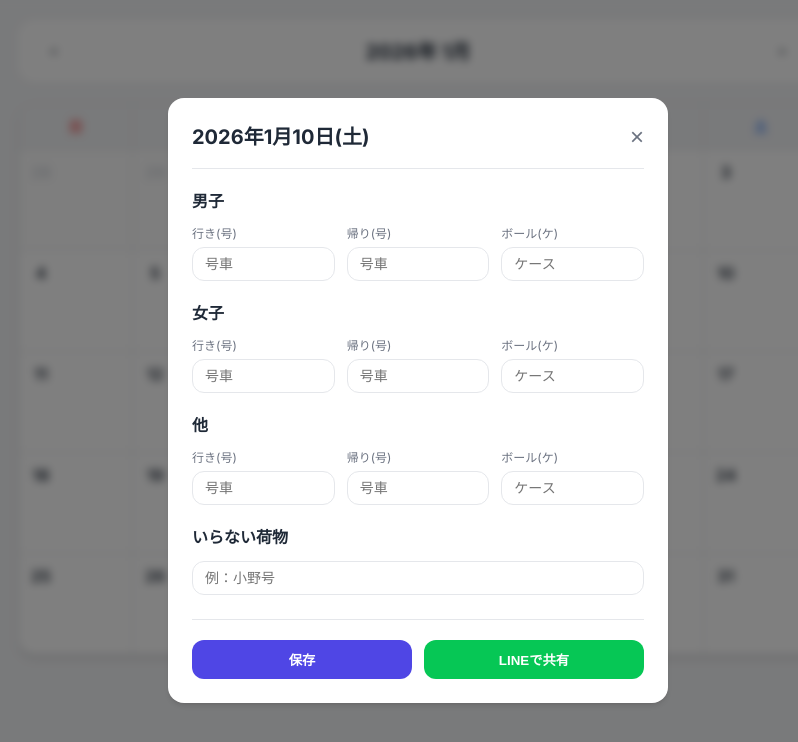
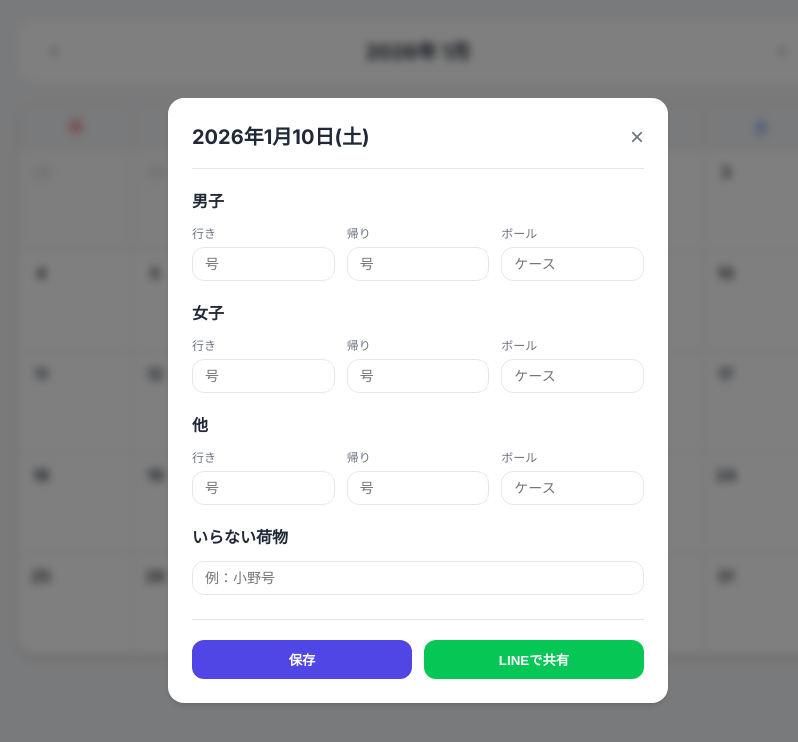
Before and after one commit to skrang0504/antigravity-nimotsu-kanri, a plain HTML site: page index.html in a window 1280 px wide. Both pictures are taken after a click on the element "10". Shown: the whole page, without its empty margins (222-1020 px from the left). Drawn offline with Linux system fonts and the light colour scheme; no server answers.

Commit message:
これで完成です

```diff
--- a/index.html
+++ b/index.html
@@ -34,15 +34,15 @@
                     <h3>男子</h3>
                     <div class="input-row">
                         <div class="input-wrapper">
-                            <label>行き(号)</label>
-                            <input type="text" id="mensGo" placeholder="号車">
+                            <label>行き</label>
+                            <input type="text" id="mensGo" placeholder="号">
                         </div>
                         <div class="input-wrapper">
-                            <label>帰り(号)</label>
-                            <input type="text" id="mensReturn" placeholder="号車">
+                            <label>帰り</label>
+                            <input type="text" id="mensReturn" placeholder="号">
                         </div>
                         <div class="input-wrapper">
-                            <label>ボール(ケ)</label>
+                            <label>ボール</label>
                             <input type="number" id="mensBalls" placeholder="ケース">
                         </div>
                     </div>
@@ -53,15 +53,15 @@
                     <h3>女子</h3>
                     <div class="input-row">
                         <div class="input-wrapper">
-                            <label>行き(号)</label>
-                            <input type="text" id="womensGo" placeholder="号車">
+                            <label>行き</label>
+                            <input type="text" id="womensGo" placeholder="号">
                         </div>
                         <div class="input-wrapper">
-                            <label>帰り(号)</label>
-                            <input type="text" id="womensReturn" placeholder="号車">
+                            <label>帰り</label>
+                            <input type="text" id="womensReturn" placeholder="号">
                         </div>
                         <div class="input-wrapper">
-                            <label>ボール(ケ)</label>
+                            <label>ボール</label>
 
                             <input type="number" id="womensBalls" placeholder="ケース">
                         </div>
@@ -73,15 +73,15 @@
                     <h3>他</h3>
                     <div class="input-row">
                         <div class="input-wrapper">
-                            <label>行き(号)</label>
-                            <input type="text" id="othersGo" placeholder="号車">
+                            <label>行き</label>
+                            <input type="text" id="othersGo" placeholder="号">
                         </div>
                         <div class="input-wrapper">
-                            <label>帰り(号)</label>
-                            <input type="text" id="othersReturn" placeholder="号車">
+                            <label>帰り</label>
+                            <input type="text" id="othersReturn" placeholder="号">
                         </div>
                         <div class="input-wrapper">
-                            <label>ボール(ケ)</label>
+                            <label>ボール</label>
                             <input type="number" id="othersBalls" placeholder="ケース">
                         </div>
                     </div>
--- a/script.js
+++ b/script.js
@@ -212,8 +212,8 @@ document.addEventListener('DOMContentLoaded', () => {
             lines.push(`【${title}】`);
 
             let contentParts = [];
-            if (go) contentParts.push(`行き：${go}`);
-            if (ret) contentParts.push(`帰り：${ret}`);
+            if (go) contentParts.push(`行き：${go}号`);
+            if (ret) contentParts.push(`帰り：${ret}号`);
             if (balls) contentParts.push(`${balls}ケ`);
 
             if (contentParts.length > 0) {
```
